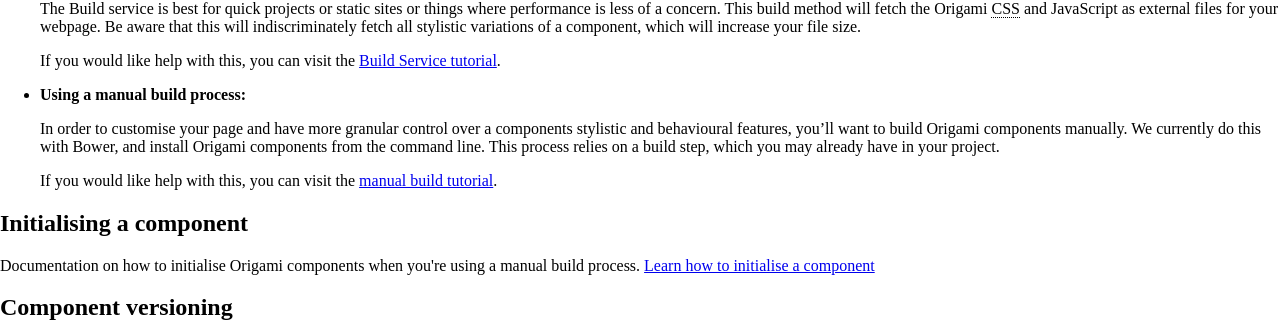
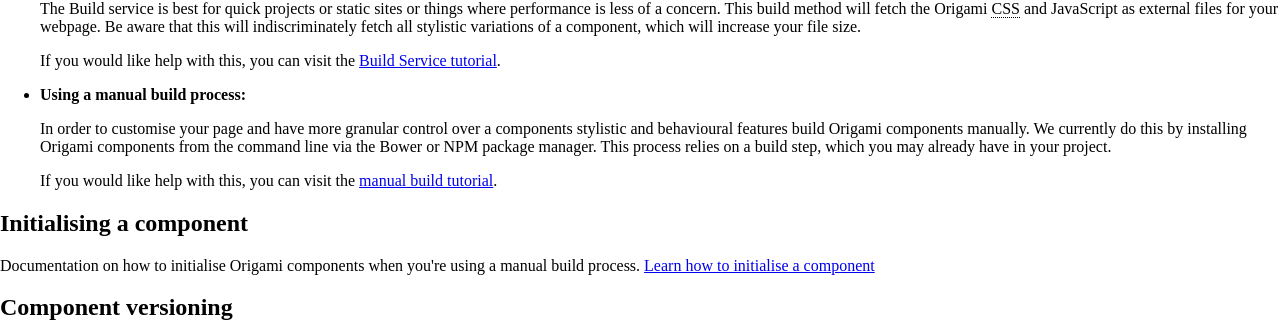
Before and after one commit to Financial-Times/origami-website, a Jekyll site: the page built from pages/components.md, in a window 1280 px wide. Shown: the part 603-925 px from the top of the page. Built offline with Jekyll 4.4.1, drawn with Linux system fonts in a browser that asks for light colours; a style sheet for code colours, icons or effects is not loaded.

Commit message:
Reference NPM when discussing the manual build process

```diff
--- a/pages/components.md
+++ b/pages/components.md
@@ -34,7 +34,6 @@ How you choose to include Origami components in your project will depend on your
 
 - **Using a manual build process:**
 
-	In order to customise your page and have more granular control over a components stylistic and behavioural features, you'll want to build Origami components manually. We currently do this with Bower, and install Origami components from the command line. This process relies on a build step, which you may already have in your project.
-
+	In order to customise your page and have more granular control over a components stylistic and behavioural features build Origami components manually. We currently do this by installing Origami components from the command line via the Bower or NPM package manager. This process relies on a build step, which you may already have in your project.
 
 	If you would like help with this, you can visit the [manual build tutorial](/docs/tutorials/manual-build/).
```
